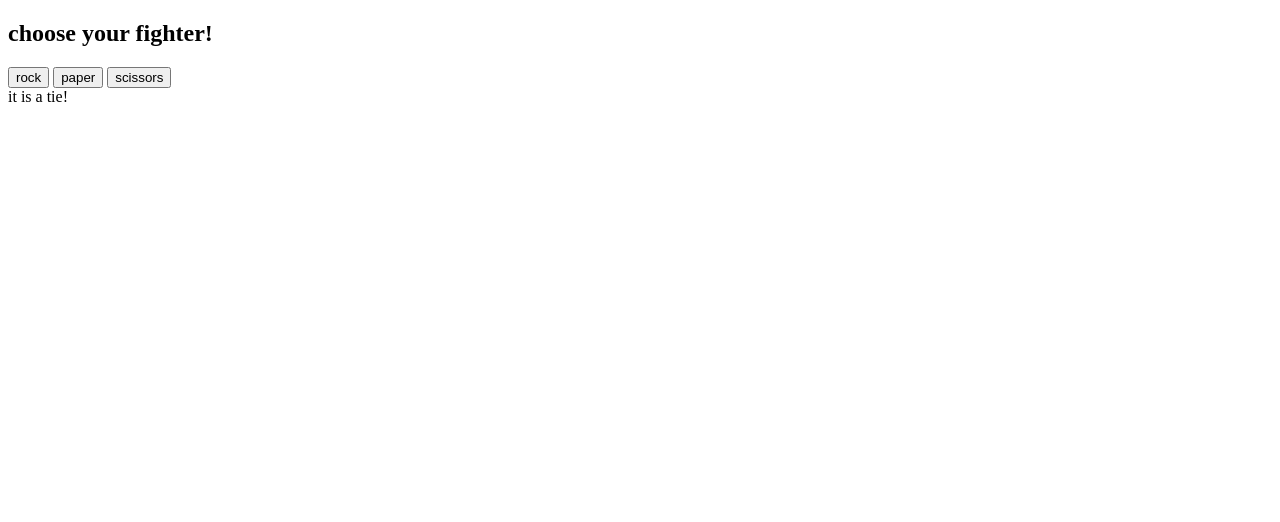
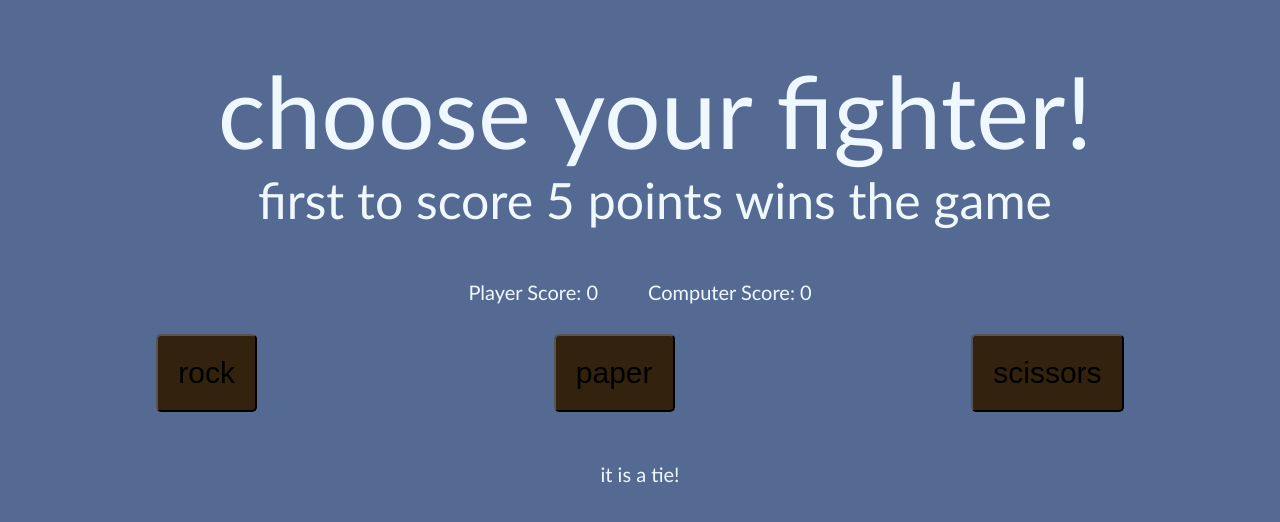
Before and after one commit to nilufersevde/rock-paper-scissors, a plain HTML site: page index.html in a window 1280 px wide. Both pictures are taken after a click on the button "rock". Drawn offline with Linux system fonts and the light colour scheme.

Commit message:
add score and winner to the game page

```diff
--- a/index.html
+++ b/index.html
@@ -5,12 +5,74 @@
     <title>rock-paper-scissor</title>
 </head>
 <body>
-    <h2>choose your fighter!</h2>
-     <button class="rock">rock</button>
-     <button class="paper">paper</button>
-     <button class="scissors">scissors</button>
-     <div id="winner"></div>
+    <div class="header">
+        <div style="font-size:100px">choose your fighter!</div>
+        <div style="font-size:50px">first to score 5 points wins the game</div>
+    </div>
+
+    <div class="score-container">
+        <div id="player-score">player-score:0</div>
+        <div id="comp-score">comp-score:0</div>
+    </div>
+
+    <div class="button-container">
+        <button class="button" id="rock">rock</button>
+        <button class="button" id="paper">paper</button>
+        <button class="button" id="scissors">scissors</button>
+    </div>
+
+    <div class="winner-container">
+        <div id="winner"></div>
+    </div>
+
 </body>
+
+<style>
+
+
+body {
+    background-color: rgb(85, 106, 147);
+    color:aliceblue;
+    font-family:"Gill Sans",sans-serif;
+    }
+.button-container {
+    display:flex;
+    justify-content: space-around;
+    }
+
+.header {
+    display:flex;
+    flex-direction: column;
+    align-items:center ;
+    margin:50px 20px 50px 50px;
+    font-size: 50px;
+}
+
+.winner-container {
+    display:flex;
+    justify-content: center;
+    margin: 50px;
+    font-size: 20px;
+}
+
+.button {
+    padding:20px;
+    background-color: rgb(50, 34, 14);
+    font-size: 30px;
+    border-radius: 5px;
+}
+
+.score-container {
+    display:flex;
+    flex-direction: row;
+    justify-content: center;
+    font-size: 20px;
+    gap:50px;
+    margin-bottom: 30px;
+}
+
+</style>
+
 <script>
 
     //making computer choose a random warrior out of rock,paper,scissors
@@ -69,21 +131,21 @@
             return "you should choose from rock,paper,scissors";
         }
 
+
+
     }
 
-
-
-
-
-    let rock=document.querySelector(".rock");
-    let paper=document.querySelector(".paper");
-    let scissors=document.querySelector(".scissors");
+    let rock=document.querySelector("#rock");
+    let paper=document.querySelector("#paper");
+    let scissors=document.querySelector("#scissors");
 
     rock.addEventListener("click", event => {
         playerSelection="rock";
         playRound();
         let winner=playRound();
         document.getElementById("winner").innerHTML = winner;
+        document.getElementById("player-score").innerHTML = `Player Score: ${playerScore}`;
+        document.getElementById("comp-score").innerHTML = `Computer Score: ${compScore}`;
 
     });
     paper.addEventListener("click", event => {
@@ -91,6 +153,8 @@
         playRound();
         let winner=playRound();
         document.getElementById("winner").innerHTML = winner;
+        document.getElementById("player-score").innerHTML = `Player Score: ${playerScore}`;
+        document.getElementById("comp-score").innerHTML = `Computer Score: ${compScore}`;
 
     });
     scissors.addEventListener("click", event => {
@@ -98,15 +162,10 @@
         playRound();
         let winner=playRound();
         document.getElementById("winner").innerHTML = winner;
+        document.getElementById("player-score").innerHTML = `Player Score: ${playerScore}`;
+        document.getElementById("comp-score").innerHTML = `Computer Score: ${compScore}`;
 
     });
 
-
-
-
-
-
-
-
   </script>
 </html>
```
